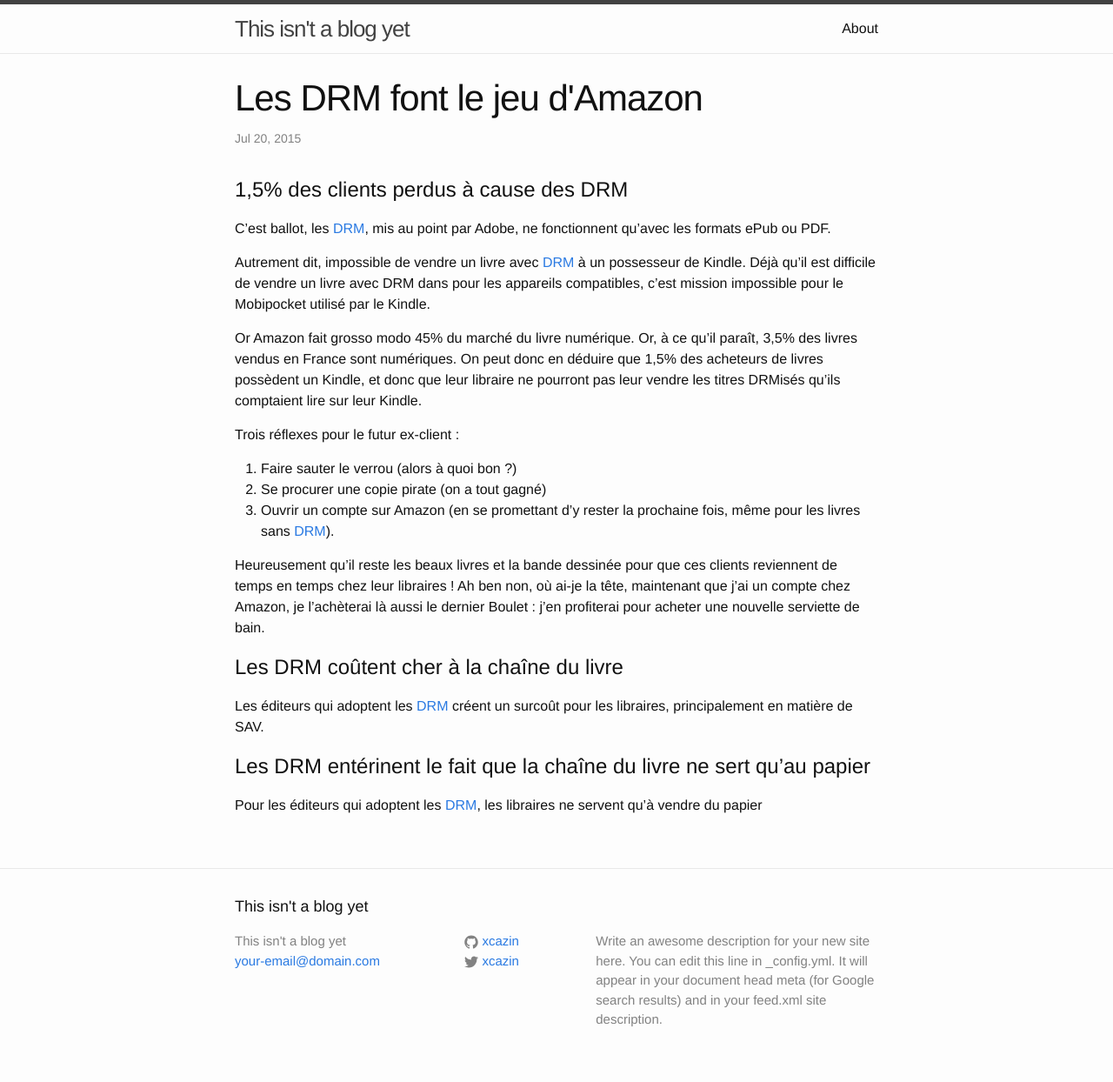
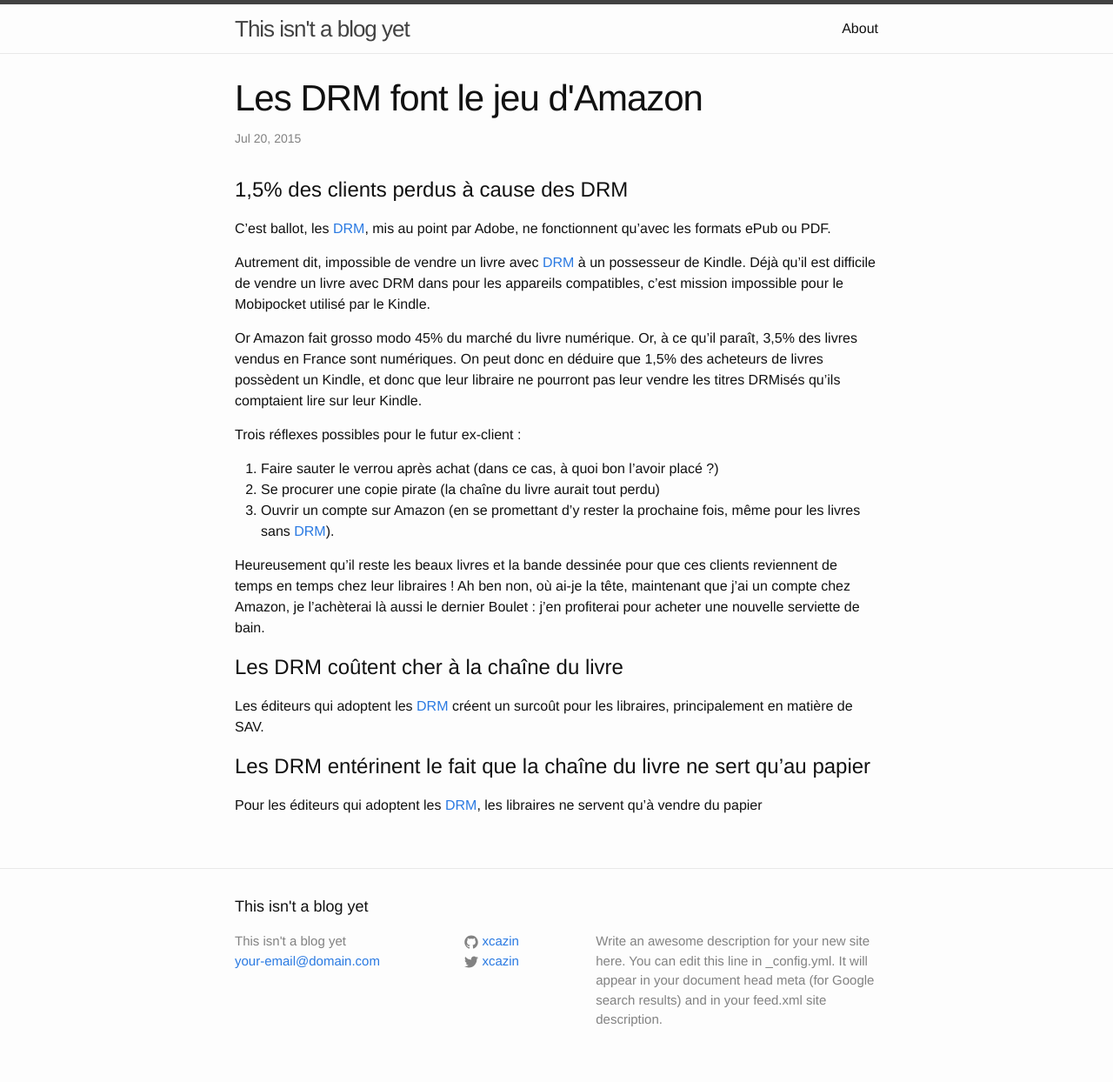
Before and after one commit to xcazin/xcazin.github.io, a Jekyll site: the page built from _posts/2015-07-20-les-DRM-font-le-jeu-d-Amazon.markdown, in a window 1280 px wide. Shown: the whole page at 87% size. Built offline with Jekyll 4.4.1, drawn with Linux system fonts in a browser that asks for light colours.

Commit message:
Petites modifs post DRM =>Amazon

```diff
--- a/_posts/2015-07-20-les-DRM-font-le-jeu-d-Amazon.markdown
+++ b/_posts/2015-07-20-les-DRM-font-le-jeu-d-Amazon.markdown
@@ -20,10 +20,10 @@ déduire que 1,5% des acheteurs de livres possèdent un Kindle, et donc que leur
 ne pourront pas leur vendre les titres DRMisés qu'ils comptaient
 lire sur leur Kindle.
 
-Trois réflexes pour le futur ex-client :
+Trois réflexes possibles pour le futur ex-client :
 
-1. Faire sauter le verrou (alors à quoi bon ?)
-1. Se procurer une copie pirate (on a tout gagné)
+1. Faire sauter le verrou après achat (dans ce cas, à quoi bon l'avoir placé ?)
+1. Se procurer une copie pirate (la chaîne du livre aurait tout perdu)
 1. Ouvrir un compte sur Amazon (en se promettant d'y rester la prochaine fois, même pour les livres sans [DRM][drm-post]).
 
 Heureusement qu'il reste les beaux livres et la bande dessinée pour que ces
```
